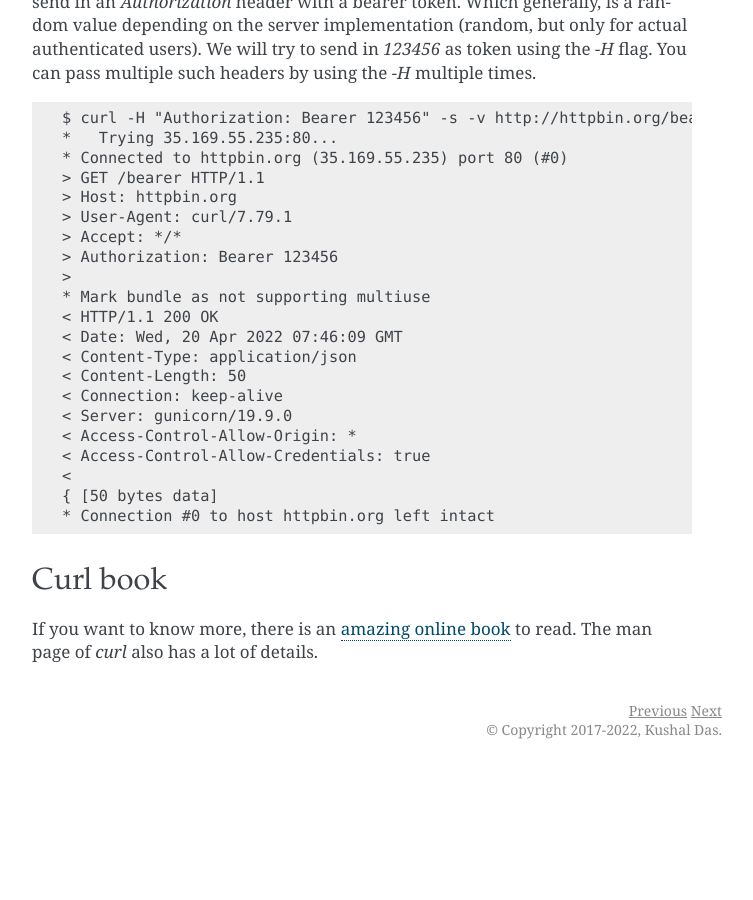
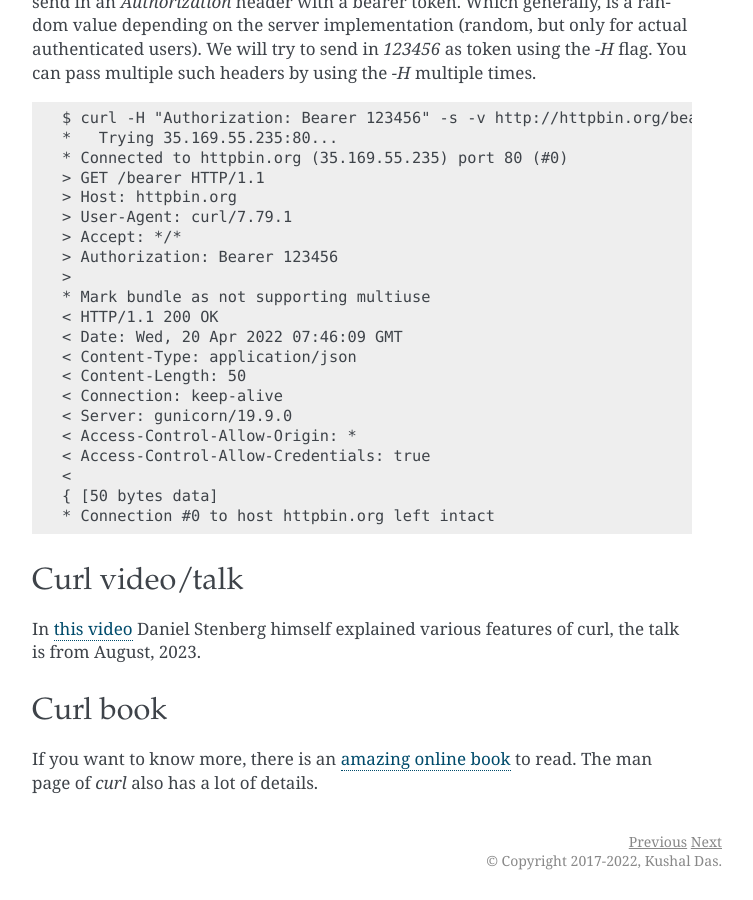
Before and after one commit to kushaldas/lym, a Sphinx documentation site: the page built from docs/curl.rst, in a window 1280 px wide and 900 px high, scrolled down 7384 px. Shown: the whole window, without its empty margins (388-1141 px from the left). Built offline with Sphinx 7.4.7, drawn with Linux system fonts in a browser that asks for light colours; a script that is not in the unit is left out; before the commit the page ends 8153 px from its top, so only the background shows below that.

Commit message:
Adds curl talk

```diff
--- a/docs/curl.rst
+++ b/docs/curl.rst
@@ -416,6 +416,12 @@ multiple such headers by using the `-H` multiple times.
     { [50 bytes data]
     * Connection #0 to host httpbin.org left intact
 
+Curl video/talk
+----------------
+
+In `this video <https://www.youtube.com/watch?v=V5vZWHP-RqU>`_ Daniel Stenberg himself
+explained various features of curl, the talk is from August, 2023.
+
 Curl book
 ----------
 
```
